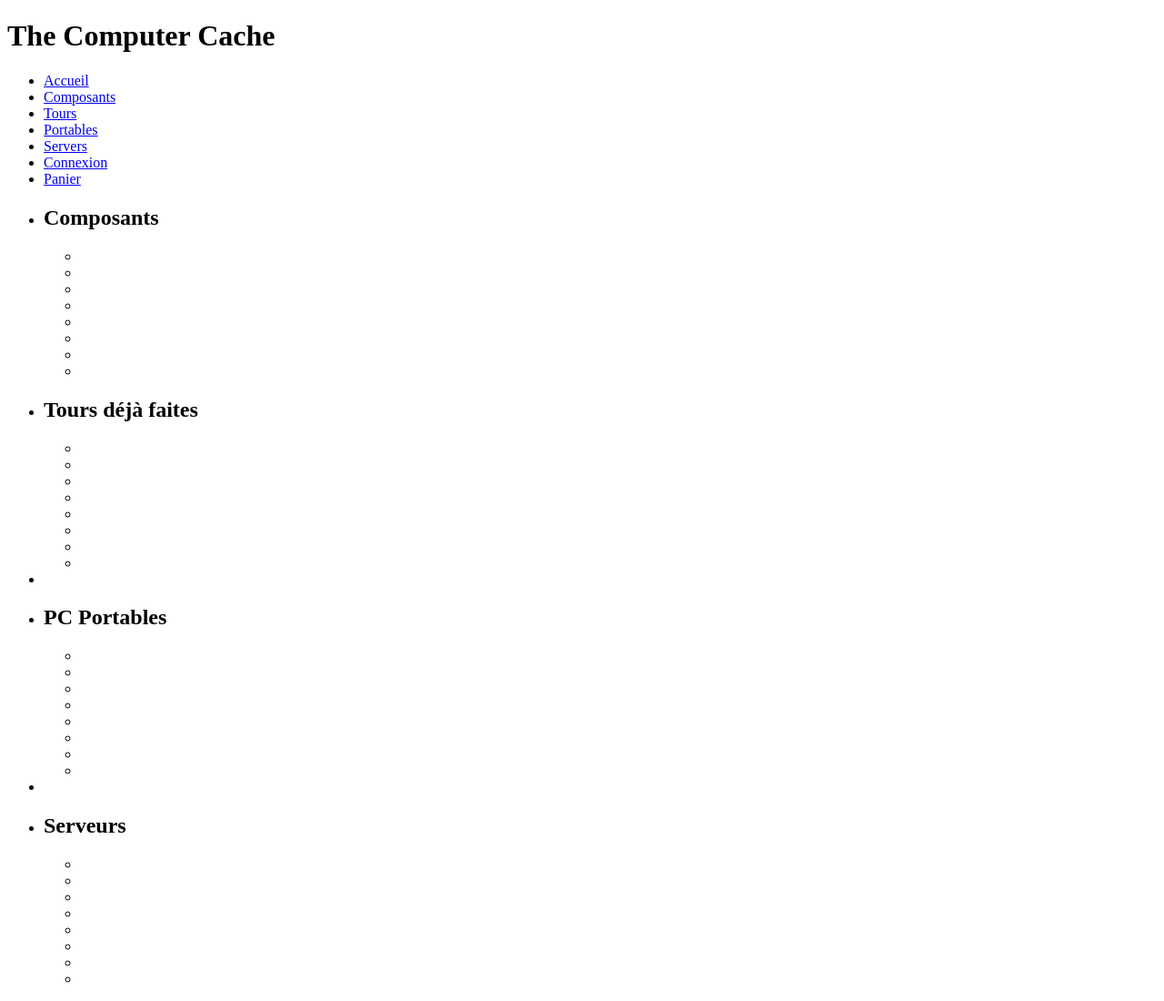
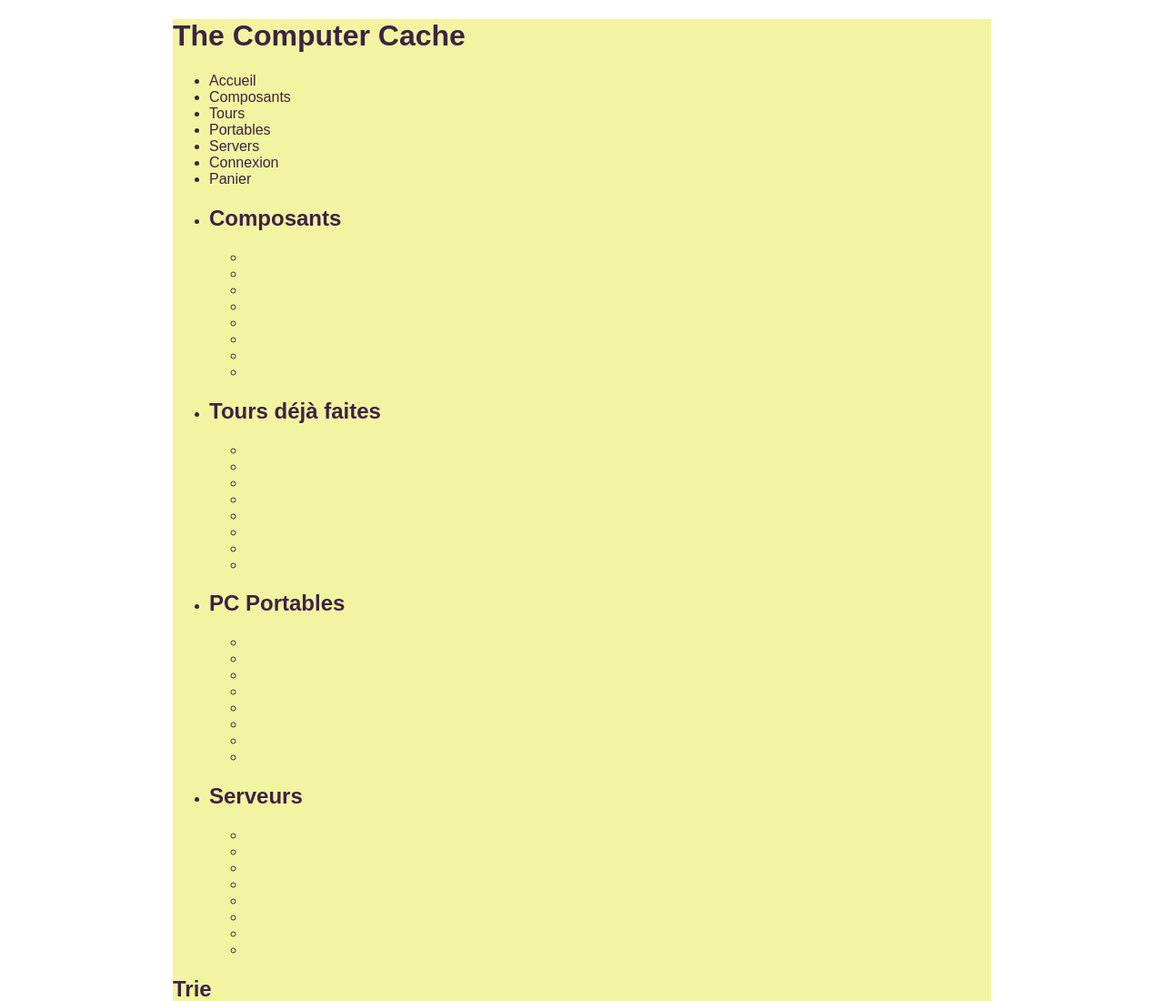
Before and after one commit to RenaudBernard59/S03-Final-Project-2-informatic-boutique, a plain HTML site: page index.html in a window 1280 px wide. Shown: the top 1100 px of the page at 91% size. Drawn offline with Linux system fonts and the light colour scheme.

Commit message:
editing main style

```diff
--- a/index.html
+++ b/index.html
@@ -66,7 +66,6 @@
 				     	<li><a href="#"></a></li>
 		    		</ul>
 		     	</li>
-		     	<li>
 <!-- ########################################################## -->
 		        <li><h2>PC Portables</h2>
 					<ul>
@@ -80,7 +79,6 @@
 				     	<li><a href="#"></a></li>
 		    		</ul>
 		     	</li>
-		     	<li>
 <!-- ########################################################## -->
 		        <li><h2>Serveurs</h2>
 					<ul>
--- a/style.css
+++ b/style.css
@@ -0,0 +1,55 @@
+/*
+##########################################################
+# 						BODY							 #
+##########################################################
+*/
+body {
+	font-family: arial, sans-ms;
+	color: #3D2344;
+
+}
+
+
+#bloc-page  {
+	width: 900px;
+	margin: auto;
+	background-color: #F2F4A1;
+	margin: solid #DCDCC2 2px;
+}
+
+a {
+	color: #3D2344;
+	text-decoration: none;
+
+}
+
+
+
+/*
+##########################################################
+# 						HEADER							 #
+##########################################################
+*/
+
+
+/*
+##########################################################
+# 						ASIDE - NAV						 #
+##########################################################
+*/
+
+
+
+/*
+##########################################################
+# 						MAIN							 #
+##########################################################
+*/
+
+
+
+/*
+##########################################################
+# 						FOOTER							 #
+##########################################################
+*/
```
